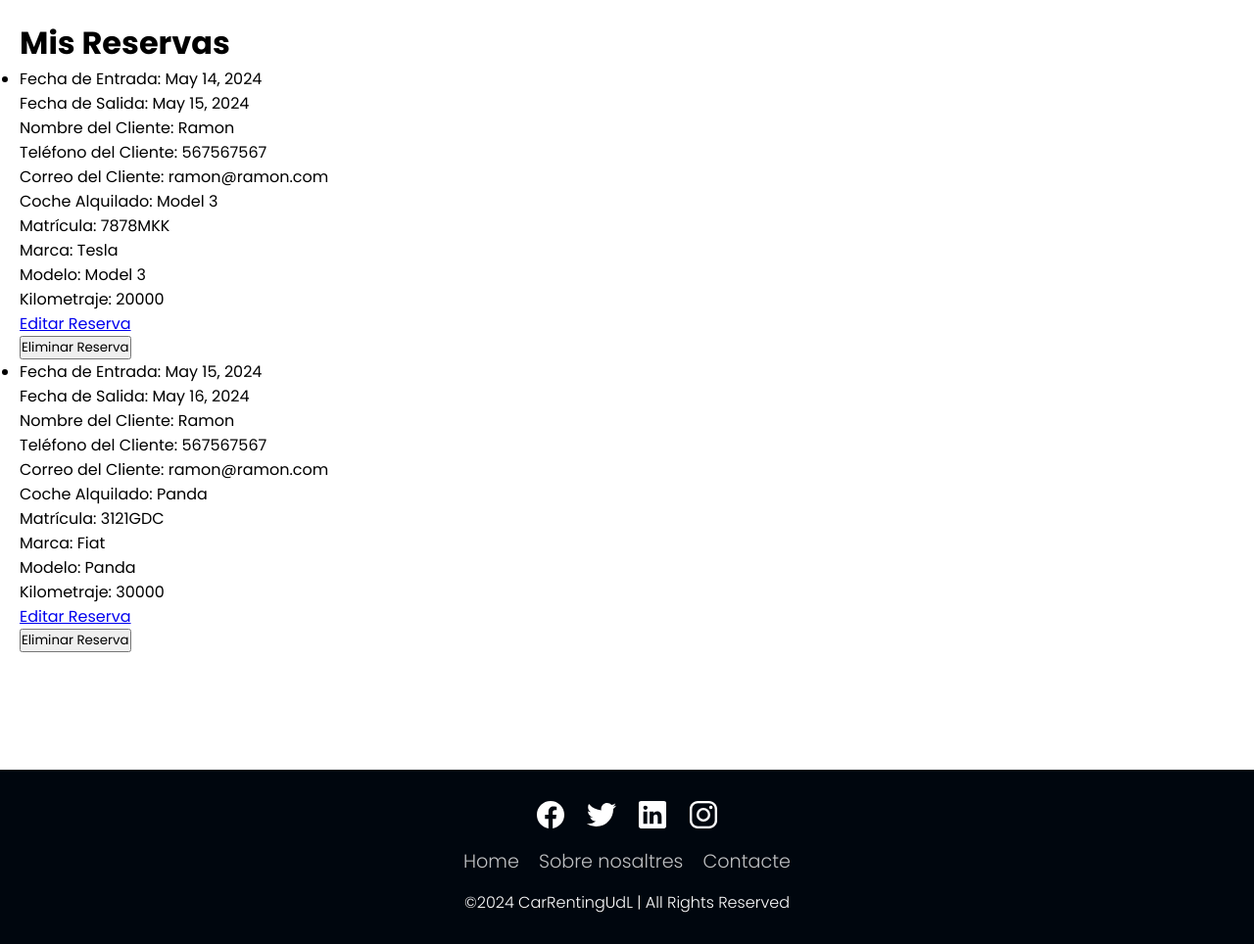
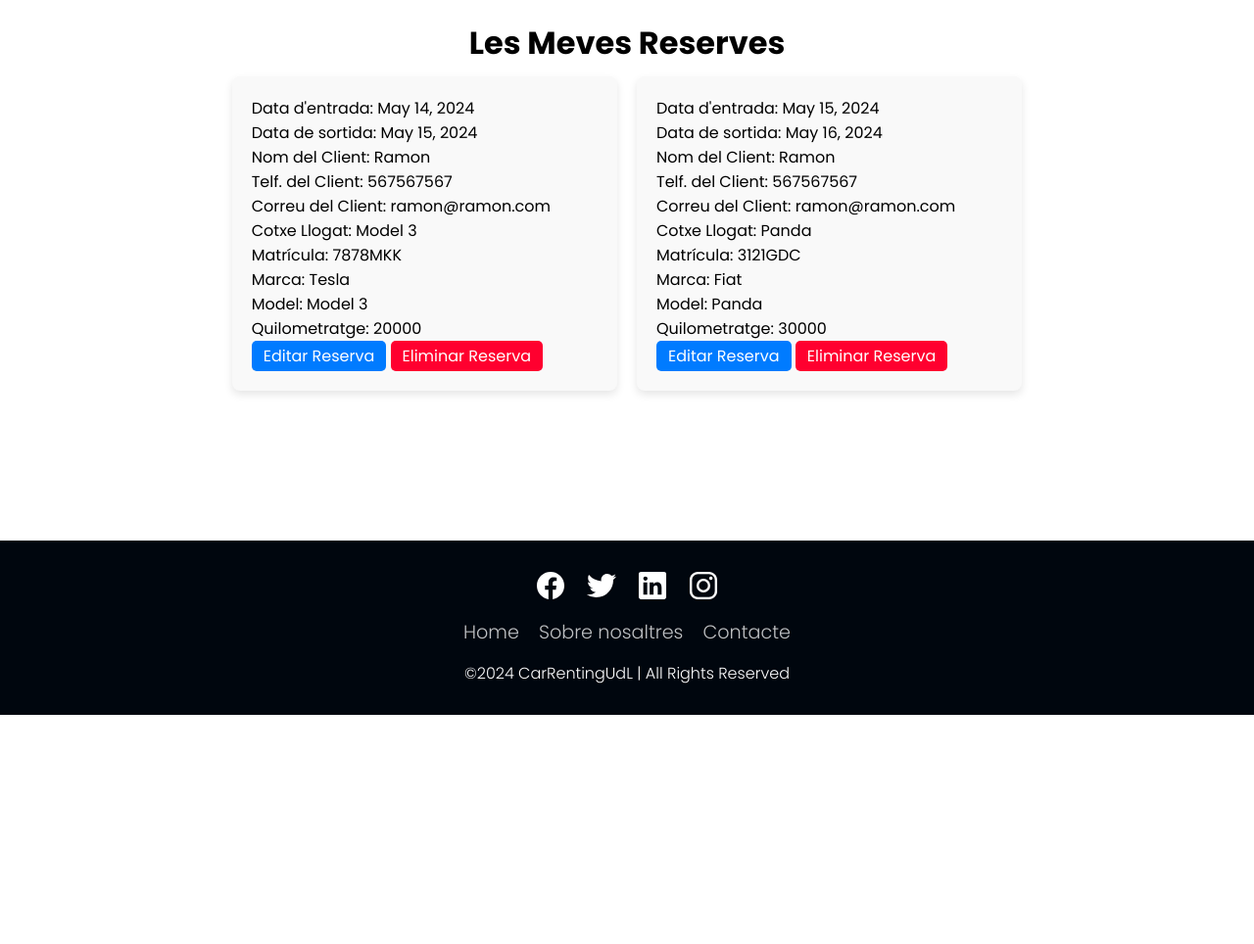
Before and after one commit to bellugue/Web_Project_Deliverable, a Django app: page /mis_reservas/ in a window 1280 px wide. Shown: the part 70-1034 px from the top of the page at 98% size. After the commit the page ends 800 px from the top, so only its background shows below. Run offline with Django 5.2, Linux system fonts and the light colour scheme; a user stored in the database is signed in; data comes from the database, SQL or seed files in the repository; both versions use the stored data as it was after the commit.

Commit message:
aspect upgrade

```diff
--- a/Car_Renting/views.py
+++ b/Car_Renting/views.py
@@ -12,7 +12,7 @@ from Car_Renting.forms import RentForm, DateForm, CreateForm, EditRentForm
 from Car_Renting.models import Car, AuthorisedDealer, Rent
 from django.contrib.auth import logout,authenticate, login
 from django.http import JsonResponse
-import requests
+#import requests
 
 
 
--- /dev/null
+++ b/static/mis_reservas.css
@@ -0,0 +1,53 @@
+h1{
+    text-align: center;
+}
+
+.dealer-card-container {
+    display: flex;
+    flex-wrap: wrap;
+    justify-content: center;
+}
+
+.dealer-card {
+    list-style-type: none;
+    background-color: #f9f9f9;
+    border-radius: 8px;
+    box-shadow: 0px 4px 8px rgba(0, 0, 0, 0.1);
+    padding: 20px;
+    margin: 10px;
+    width: calc(33.33% - 20px);
+    max-width: 400px; /* Ancho máximo para evitar que las tarjetas se estiren demasiado */
+}
+
+li{
+    font-weight: 400;
+}
+.button1 {
+    display: inline-block;
+    padding: 3px 12px;
+    background-color: #007bff;
+    color: #fff;
+    border: none;
+    border-radius: 5px;
+    cursor: pointer;
+    text-decoration: none;
+}
+
+.button1:hover {
+    background-color: #0056b3;
+}
+
+.button2 {
+    display: inline-block;
+    padding: 3px 12px;
+    background-color: #ff002f;
+    color: #fff;
+    border: none;
+    border-radius: 5px;
+    cursor: pointer;
+    text-decoration: none;
+}
+
+.button2:hover {
+    background-color: #85011a;
+}
--- a/templates/base.html
+++ b/templates/base.html
@@ -44,6 +44,7 @@
               <input type="checkbox" id="showDrop">
               <label for="showDrop" class="mobile-item">Usuari</label>
               <ul class="drop-menu">
+                  <li><a href="{% url 'mis_reservas' %}">Reserves</a></li>
                   <li><a href="{% url 'logout' %}">Tancar sessió</a></li>
               </ul>
           </li>
--- a/templates/car_selection.html
+++ b/templates/car_selection.html
@@ -33,7 +33,7 @@
 
 
        <div class="form-container">
-            <h2 class="h2-title-form"> Formulari per alquilar</h2>
+            <h2 class="h2-title-form"> Formulari per llogar</h2>
             <form method="post">
                 {% csrf_token %}
                 {{ form.as_p }}
--- a/templates/mis_reservas.html
+++ b/templates/mis_reservas.html
@@ -6,6 +6,7 @@
 {% endblock %}
 
 {% block content %}
+    <link rel="stylesheet" type="text/css" href="{% static 'mis_reservas.css' %}">
         {% if messages %}
             <ul class="messages">
                 {% for message in messages %}
@@ -13,28 +14,25 @@
                 {% endfor %}
             </ul>
         {% endif %}
-    <h1>Mis Reservas</h1>
-        <ul>
+    <h1>Les Meves Reserves</h1>
+        <div class="dealer-card-container">
             {% for reserva in reservas %}
-                <li>
-                    <p>Fecha de Entrada: {{ reserva.fecha_entrada }}</p>
-                    <p>Fecha de Salida: {{ reserva.fecha_salida }}</p>
-                    <p>Nombre del Cliente: {{ reserva.nombre_cliente }}</p>
-                    <p>Teléfono del Cliente: {{ reserva.telefono_cliente }}</p>
-                    <p>Correo del Cliente: {{ reserva.correo_cliente }}</p>
-                    <!-- Información del coche -->
-                    <p>Coche Alquilado: {{ reserva.car_rented.name }}</p>
-                    <p>Matrícula: {{ reserva.car_rented.licensePlate }}</p>
-                    <p>Marca: {{ reserva.car_rented.brand }}</p>
-                    <p>Modelo: {{ reserva.car_rented.model }}</p>
-                    <p>Kilometraje: {{ reserva.car_rented.mileage }}</p>
-                    <a href="{% url 'editar_reserva' reserva.id %}">Editar Reserva</a>
-                    <!-- Botón para eliminar la reserva -->
-                    <form action="{% url 'eliminar_reserva' reserva.id %}" method="post">
-                        {% csrf_token %}
-                        <input type="submit" value="Eliminar Reserva">
-                    </form>
-                </li>
+            <ul class="dealer-card">
+                <li>Data d'entrada: {{ reserva.fecha_entrada }}</li>
+                <li>Data de sortida: {{ reserva.fecha_salida }}</li>
+                <li>Nom del Client: {{ reserva.nombre_cliente }}</li>
+                <li>Telf. del Client: {{ reserva.telefono_cliente }}</li>
+                <li>Correu del Client: {{ reserva.correo_cliente }}</li>
+                <!-- Información del coche -->
+                <li>Cotxe Llogat: {{ reserva.car_rented.name }}</li>
+                <li>Matrícula: {{ reserva.car_rented.licensePlate }}</li>
+                <li>Marca: {{ reserva.car_rented.brand }}</li>
+                <li>Model: {{ reserva.car_rented.model }}</li>
+                <li>Quilometratge: {{ reserva.car_rented.mileage }}</li>
+                <a href="{% url 'editar_reserva' reserva.id %}" class="button1">Editar Reserva</a>
+                <!-- Botón para eliminar la reserva -->
+                <a href="{% url 'eliminar_reserva' reserva.id %}" class="button2">Eliminar Reserva</a>
+            </ul>
             {% endfor %}
-        </ul>
+        </div>
 {% endblock %}
```
Also changed, not shown: static/editar_reserva.css (added, +46 -0 lines), templates/carlist.html (+4 -4 lines), templates/editar_reserva.html (+13 -5 lines), db.sqlite3.
